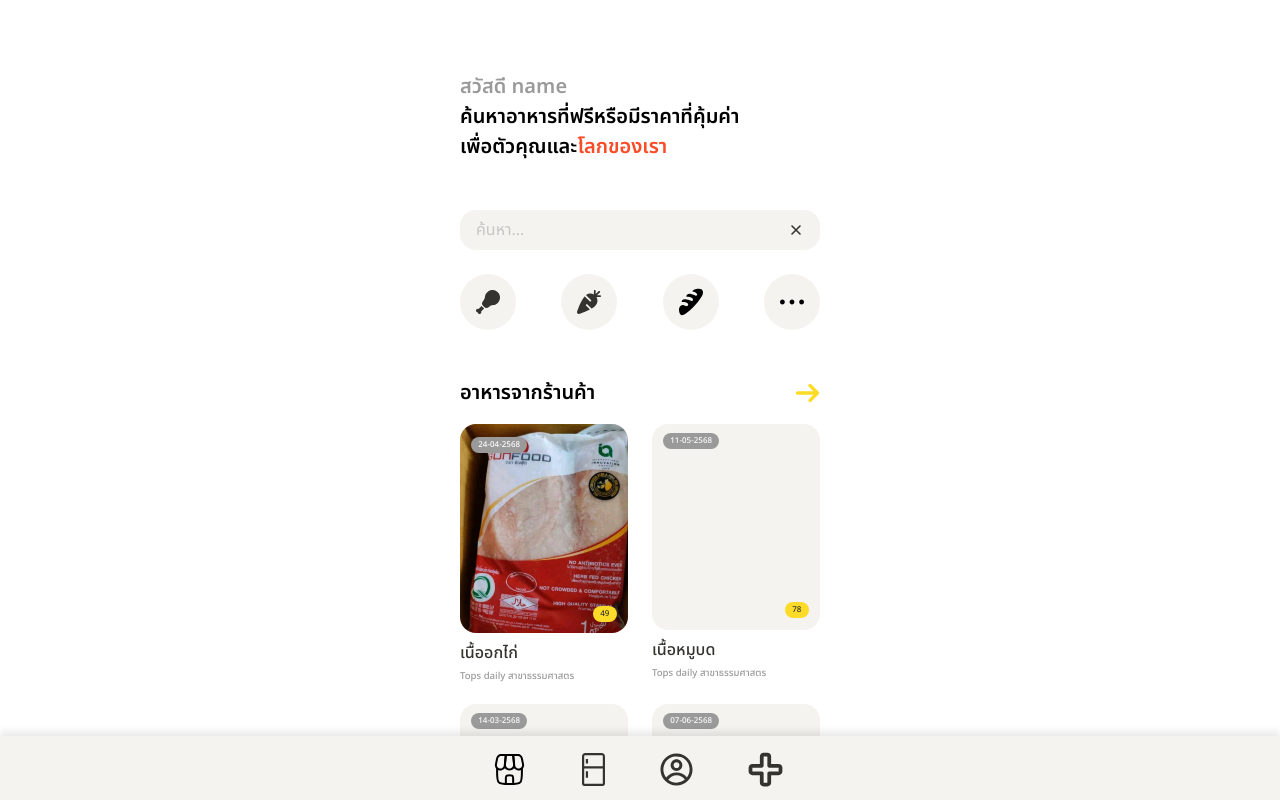
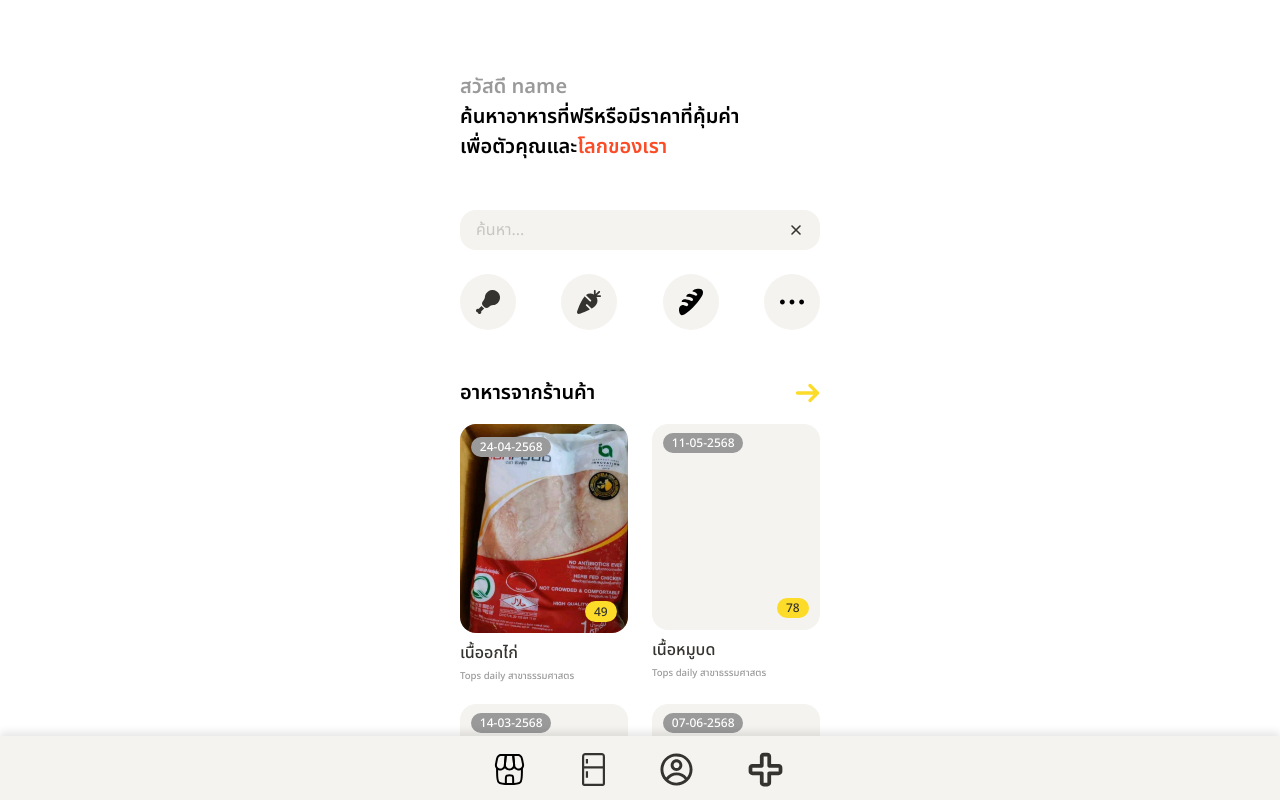
Before and after one commit to sorawiss/MaiBood, a React (Vite) app in the folder client/: page / in a window 1280 px wide. Shown: the top 800 px of the page. Built offline with nearby package versions, Linux system fonts and the light colour scheme.

Commit message:
Fix: change size of exp-date and price banner

```diff
--- a/client/src/section/style/Home.css
+++ b/client/src/section/style/Home.css
@@ -123,8 +123,8 @@
 }
 
 .exp-date {
-    width: 3.5rem;
-    height: 1rem;
+    width: 5rem;
+    height: 1.25rem;
     border-radius: 16px;
     margin-top: 1.5rem;
     margin-left: 0.5rem;
@@ -135,7 +135,7 @@
 }
 
 .exp {
-    font-size: 0.5rem;
+    font-size: 0.75rem;
     color: var(--color-white-bg);
 }
 
@@ -147,8 +147,8 @@
 }
 
 .price {
-    width: 1.5rem;
-    height: 1rem;
+    width: 2rem;
+    height: 1.3rem;
     border-radius: 16px;
     background-color: var(--color-aceent);
     display: flex;
@@ -157,7 +157,7 @@
 }
 
 .price-number {
-    font-size: 0.5rem;
+    font-size: 0.75rem;
     color: var(--color-primary);
 }
 
```
